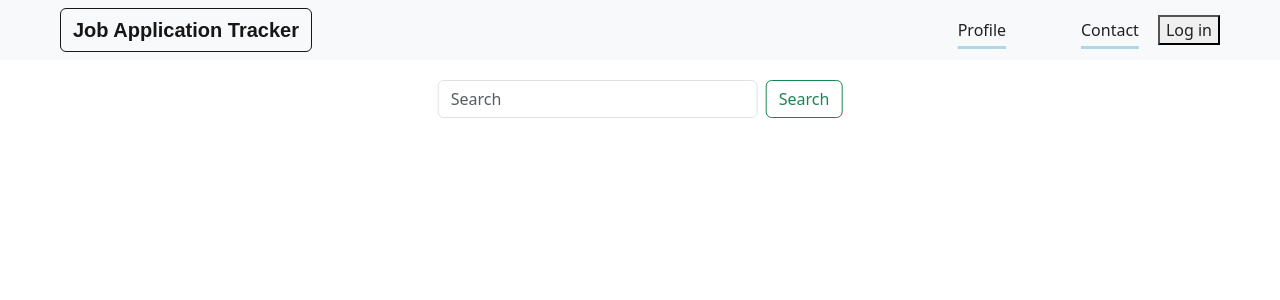
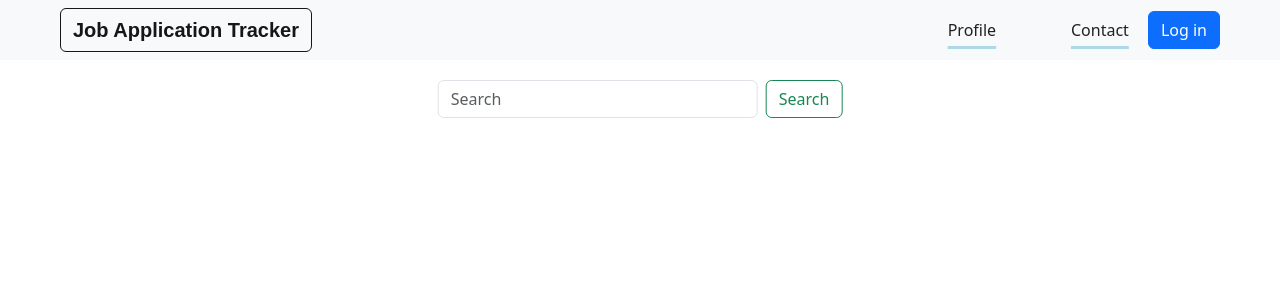
Before and after one commit to cleecoloma/job-application-tracker, a React (Vite) app: page / in a window 1280 px wide. Shown: the top 300 px of the page. Built offline with nearby package versions, Linux system fonts and the light colour scheme; no server answers; a web font is replaced by a local one.

Commit message:
updated css for login and logout buttons

```diff
--- a/auth/Login.jsx
+++ b/auth/Login.jsx
@@ -1,5 +1,6 @@
 import React from 'react';
 import { useAuth0 } from '@auth0/auth0-react';
+import Button from 'react-bootstrap/Button';
 
 function Login() {
   const { isAuthenticated, loginWithRedirect } = useAuth0();
@@ -8,6 +9,6 @@ function Login() {
     loginWithRedirect();
   }
 
-  return !isAuthenticated && <button onClick={handleLogin}>Log in</button>;
+  return !isAuthenticated && <Button onClick={handleLogin}>Log in</Button>;
 }
 export default Login;
--- a/auth/Logout.jsx
+++ b/auth/Logout.jsx
@@ -1,5 +1,6 @@
 import React from 'react';
 import { useAuth0 } from '@auth0/auth0-react';
+import Button from 'react-bootstrap/Button';
 
 function LogoutButton() {
   const { isAuthenticated, logout } = useAuth0();
@@ -8,7 +9,7 @@ function LogoutButton() {
     logout({ returnTo: window.location.origin });
   }
 
-  return isAuthenticated && <button onClick={handleLogout}>Log out</button>;
+  return isAuthenticated && <Button onClick={handleLogout}>Log out</Button>;
 }
 
 export default LogoutButton;
```
